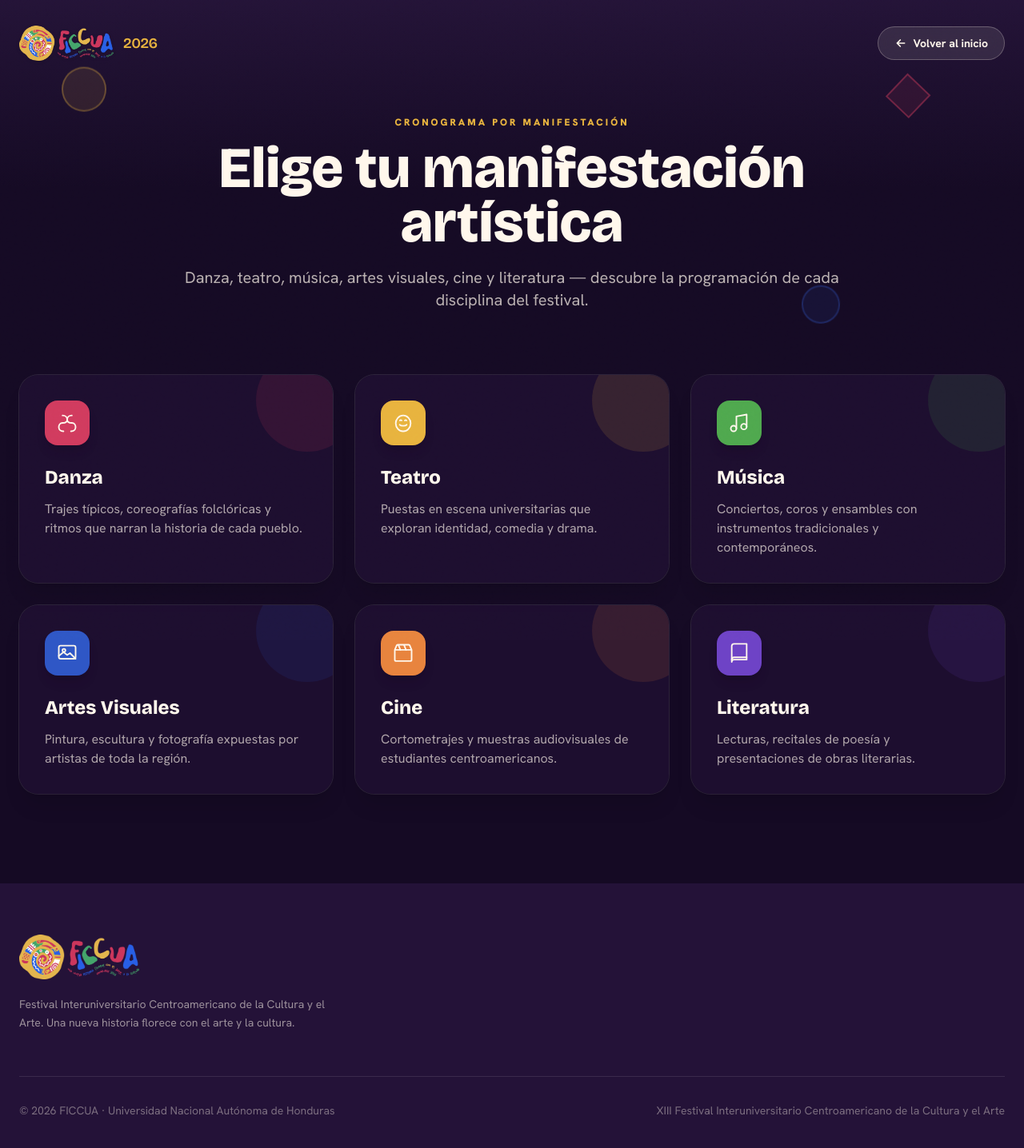
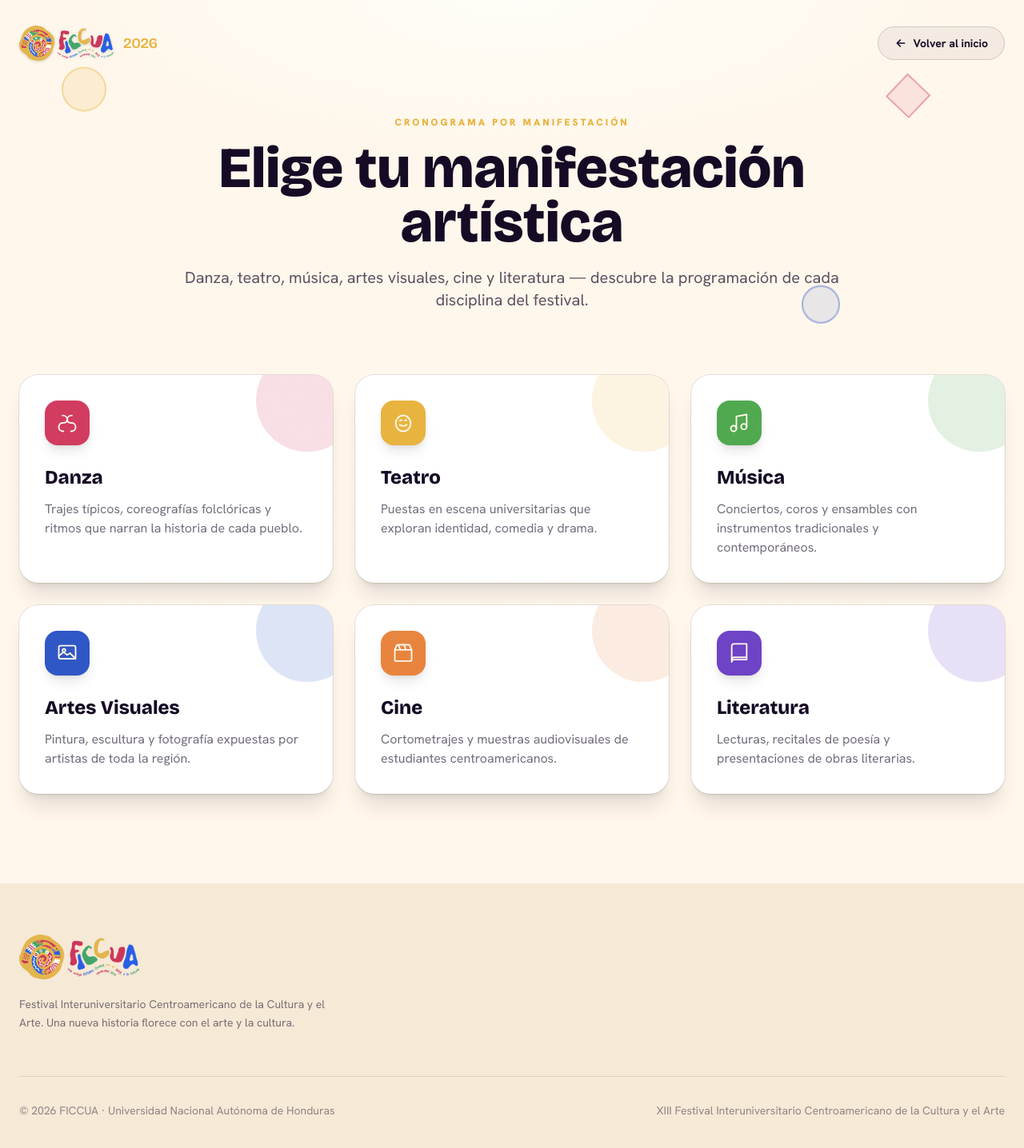
Before and after one commit to RoberWaters/ficcua-front-JIJA, a React (Vite) app in the folder PaginaFICCUA/: page /cronograma-manifestacion in a window 1280 px wide. Shown: the top 1436 px of the page at 80% size. Built offline with nearby package versions, Linux system fonts and the light colour scheme.

Commit message:
cmbio de colores

```diff
--- a/PaginaFICCUA/src/components/Carousel.jsx
+++ b/PaginaFICCUA/src/components/Carousel.jsx
@@ -66,7 +66,7 @@ export function Carousel() {
         >
           <div
             className="relative mx-auto"
-            style={{ width: "min(100%, calc(100vh * 3 / 2))", aspectRatio: "3 / 2" }}
+            style={{ width: "100%", aspectRatio: "3 / 2" }}
           >
             {CAROUSEL.map((item, i) => (
               <figure
--- a/PaginaFICCUA/src/components/CronogramaLinks.jsx
+++ b/PaginaFICCUA/src/components/CronogramaLinks.jsx
@@ -12,10 +12,10 @@ function Arrow() {
 
 export function CronogramaLinks() {
   return (
-    <section id="cronogramas" className="relative scroll-mt-24 bg-ink py-24">
+    <section id="cronogramas" className="relative scroll-mt-24 bg-cream py-24">
       <div className="mx-auto max-w-7xl px-6">
         <Reveal className="mb-14 text-center">
-          <h2 className="font-display text-4xl font-black text-cream md:text-5xl">
+          <h2 className="font-display text-4xl font-black text-ink md:text-5xl">
             Consulta los cronogramas
           </h2>
         </Reveal>
--- a/PaginaFICCUA/src/components/Footer.jsx
+++ b/PaginaFICCUA/src/components/Footer.jsx
@@ -2,17 +2,17 @@ import logo from "../assets/logo-ficcua.png";
 
 export function Footer() {
   return (
-    <footer className="relative bg-ink-700 text-cream">
+    <footer className="relative bg-cream-200 text-ink">
       <div className="mx-auto max-w-7xl px-6 py-16">
         <div>
           <img src={logo} alt="FICCUA" className="h-14 w-auto" />
-          <p className="mt-5 max-w-sm text-sm leading-relaxed text-cream/55">
+          <p className="mt-5 max-w-sm text-sm leading-relaxed text-ink/55">
             Festival Interuniversitario Centroamericano de la Cultura y el Arte. Una nueva
             historia florece con el arte y la cultura.
           </p>
         </div>
 
-        <div className="mt-14 flex flex-col items-center justify-between gap-3 border-t border-white/10 pt-8 text-sm text-cream/40 md:flex-row">
+        <div className="mt-14 flex flex-col items-center justify-between gap-3 border-t border-ink/10 pt-8 text-sm text-ink/45 md:flex-row">
           <p>© 2026 FICCUA · Universidad Nacional Autónoma de Honduras</p>
           <p>XIII Festival Interuniversitario Centroamericano de la Cultura y el Arte</p>
         </div>
--- a/PaginaFICCUA/src/components/Hero.jsx
+++ b/PaginaFICCUA/src/components/Hero.jsx
@@ -46,7 +46,7 @@ export function Hero() {
       </div>
 
       <div className="relative z-20 mx-auto w-full max-w-7xl px-6 pb-20 pt-32">
-        <div className="max-w-4xl">
+        <div className="mx-auto max-w-4xl text-center">
           <h1 className="font-display text-[clamp(3rem,9vw,7rem)] font-black leading-[0.9] tracking-tight">
             <span className="block overflow-hidden">
               <span className="block" style={{ animation: "rise 0.9s var(--ease-out) 0.05s both" }}>
@@ -60,17 +60,9 @@ export function Hero() {
             </span>
           </h1>
 
-          <p
-            className="mt-6 max-w-2xl text-lg font-medium leading-relaxed text-cream/75 md:text-xl"
+          <div
+            className="mt-10 flex flex-wrap justify-center gap-4"
             style={{ animation: "fade-in-up 0.8s var(--ease-out) 0.4s both" }}
-          >
-            Una nueva historia florece con el arte y la cultura. Ocho países centroamericanos se
-            encuentran para celebrar la danza, la música y las tradiciones que nos unen.
-          </p>
-
-          <div
-            className="mt-10 flex flex-wrap gap-4"
-            style={{ animation: "fade-in-up 0.8s var(--ease-out) 0.55s both" }}
           >
             <a
               href="#cronogramas"
--- a/PaginaFICCUA/src/components/PageHeader.jsx
+++ b/PaginaFICCUA/src/components/PageHeader.jsx
@@ -15,26 +15,29 @@ function BackArrow() {
 // makes sense across the single-page sections of Home.
 export function PageHeader({ kicker, title, description }) {
   return (
-    <header className="relative overflow-hidden pb-20 pt-8">
-      <div className="absolute inset-0 bg-gradient-to-b from-ink-500/40 via-ink to-ink" />
+    <header className="relative overflow-hidden bg-cream pb-20 pt-8">
+      <div
+        className="absolute inset-0"
+        style={{ background: "radial-gradient(60% 55% at 50% 0%, #FFFDF7 0%, #FFF7EC 70%)" }}
+      />
 
       {/* Floating cultural shapes, same motif as the landing Hero */}
       <div className="pointer-events-none absolute inset-0" aria-hidden="true">
-        <div className="animate-float-y absolute left-[6%] top-[18%] h-14 w-14 rounded-full border-2 border-ficcua-gold/30 bg-ficcua-gold/10" />
+        <div className="animate-float-y absolute left-[6%] top-[18%] h-14 w-14 rounded-full border-2 border-ficcua-gold/40 bg-ficcua-gold/15" />
         <div className="animate-float-y-alt absolute right-[10%] top-[22%] h-10 w-10 rotate-45 border-2 border-ficcua-red/40 bg-ficcua-red/10" />
-        <div className="animate-float-y absolute bottom-[12%] right-[18%] h-12 w-12 rounded-full border-2 border-ficcua-blue/30 bg-ficcua-blue/10" style={{ animationDelay: "1s" }} />
+        <div className="animate-float-y absolute bottom-[12%] right-[18%] h-12 w-12 rounded-full border-2 border-ficcua-blue/40 bg-ficcua-blue/10" style={{ animationDelay: "1s" }} />
       </div>
 
       <nav className="relative mx-auto flex max-w-7xl items-center justify-between px-6">
         <Link to="/" className="flex items-center gap-3">
           <img src={logo} alt="FICCUA" className="h-11 w-auto drop-shadow" />
-          <span className="hidden font-display text-lg font-semibold tracking-tight text-cream sm:block">
+          <span className="hidden font-display text-lg font-semibold tracking-tight text-ink sm:block">
             <span className="text-ficcua-gold">2026</span>
           </span>
         </Link>
         <Link
           to="/"
-          className="group flex items-center gap-2 rounded-full border border-cream/25 bg-cream/10 px-5 py-2.5 text-sm font-bold text-cream backdrop-blur-sm transition-all duration-200 hover:-translate-y-0.5 hover:bg-cream/20 active:scale-95"
+          className="group flex items-center gap-2 rounded-full border border-ink/15 bg-ink/5 px-5 py-2.5 text-sm font-bold text-ink backdrop-blur-sm transition-all duration-200 hover:-translate-y-0.5 hover:bg-ink/10 active:scale-95"
         >
           <BackArrow />
           Volver al inicio
@@ -43,10 +46,10 @@ export function PageHeader({ kicker, title, description }) {
 
       <Reveal className="relative mx-auto mt-16 max-w-4xl px-6 text-center">
         <span className="text-xs font-black uppercase tracking-[0.25em] text-ficcua-gold">{kicker}</span>
-        <h1 className="mt-3 font-display text-[clamp(2.5rem,6vw,4.5rem)] font-black leading-[0.95] text-cream">
+        <h1 className="mt-3 font-display text-[clamp(2.5rem,6vw,4.5rem)] font-black leading-[0.95] text-ink">
           {title}
         </h1>
-        <p className="mt-5 text-lg text-cream/70 md:text-xl">{description}</p>
+        <p className="mt-5 text-lg text-ink/70 md:text-xl">{description}</p>
       </Reveal>
     </header>
   );
--- a/PaginaFICCUA/src/components/Stats.jsx
+++ b/PaginaFICCUA/src/components/Stats.jsx
@@ -43,12 +43,12 @@ export function Stats() {
         </Reveal>
       </div>
 
-      {/* Flat, solid-color counter band — full-bleed, tiles flush together. */}
-      <div className="grid w-full grid-cols-2 lg:grid-cols-4">
+      {/* Solid-color counter tiles, rounded to match the cards elsewhere on the page. */}
+      <div className="mx-auto grid max-w-7xl grid-cols-2 gap-5 px-6 lg:grid-cols-4">
         {STATS.map((s, i) => (
           <Reveal key={s.label} delay={i * 80}>
             <div
-              className="group relative flex h-full flex-col justify-center px-7 py-9 text-cream transition-[filter] duration-300 hover:brightness-110 sm:px-9 sm:py-11"
+              className="group relative flex h-full flex-col justify-center rounded-3xl px-7 py-9 text-cream shadow-lg transition-[filter] duration-300 hover:brightness-110 sm:px-9 sm:py-11"
               style={{ background: s.accent }}
             >
               <div className="flex items-center gap-4">
--- a/PaginaFICCUA/src/pages/CronogramaManifestacion.jsx
+++ b/PaginaFICCUA/src/pages/CronogramaManifestacion.jsx
@@ -55,14 +55,14 @@ export function CronogramaManifestacion() {
         description="Danza, teatro, música, artes visuales, cine y literatura — descubre la programación de cada disciplina del festival."
       />
 
-      <section className="relative bg-ink pb-28">
+      <section className="relative bg-cream pb-28">
         <div className="mx-auto max-w-7xl px-6">
           <div className="grid gap-7 sm:grid-cols-2 lg:grid-cols-3">
             {MANIFESTACIONES.map((m, i) => (
               <Reveal key={m.key} delay={i * 90}>
-                <div className="group relative flex h-full flex-col overflow-hidden rounded-3xl bg-ink-700/60 p-8 ring-1 ring-white/10 shadow-xl transition-[transform,box-shadow] duration-300 hover:-translate-y-2 hover:shadow-2xl">
+                <div className="group relative flex h-full flex-col overflow-hidden rounded-3xl bg-white p-8 ring-1 ring-ink/10 shadow-xl transition-[transform,box-shadow] duration-300 hover:-translate-y-2 hover:shadow-2xl">
                   <div
-                    className="pointer-events-none absolute -right-8 -top-8 h-32 w-32 rounded-full opacity-[0.12] transition-transform duration-500 group-hover:scale-125"
+                    className="pointer-events-none absolute -right-8 -top-8 h-32 w-32 rounded-full opacity-[0.16] transition-transform duration-500 group-hover:scale-125"
                     style={{ background: m.accent }}
                   />
 
@@ -84,8 +84,8 @@ export function CronogramaManifestacion() {
                     </svg>
                   </div>
 
-                  <h3 className="relative mt-6 font-display text-2xl font-black text-cream">{m.name}</h3>
-                  <p className="relative mt-3 text-cream/65">{m.desc}</p>
+                  <h3 className="relative mt-6 font-display text-2xl font-black text-ink">{m.name}</h3>
+                  <p className="relative mt-3 text-ink/60">{m.desc}</p>
                 </div>
               </Reveal>
             ))}
```
Also changed, not shown: PaginaFICCUA/src/components/Countries.jsx (+6 -6 lines), PaginaFICCUA/src/components/LogoSection.jsx (+6 -6 lines).
